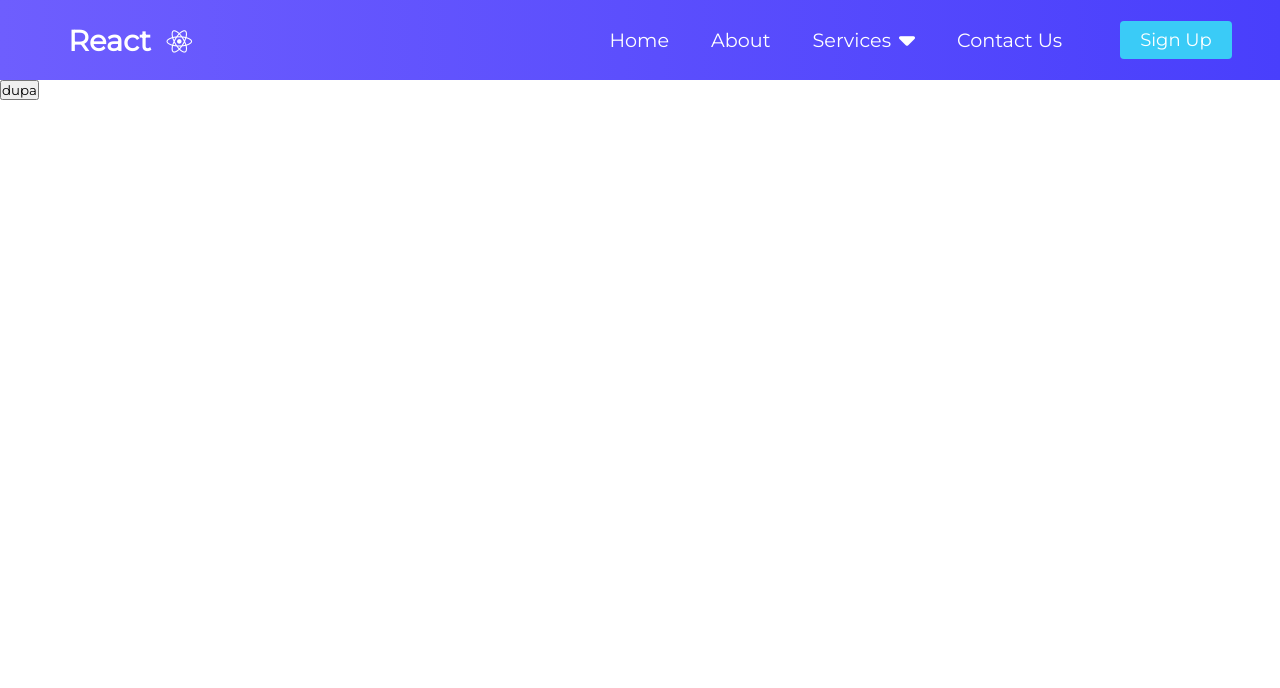
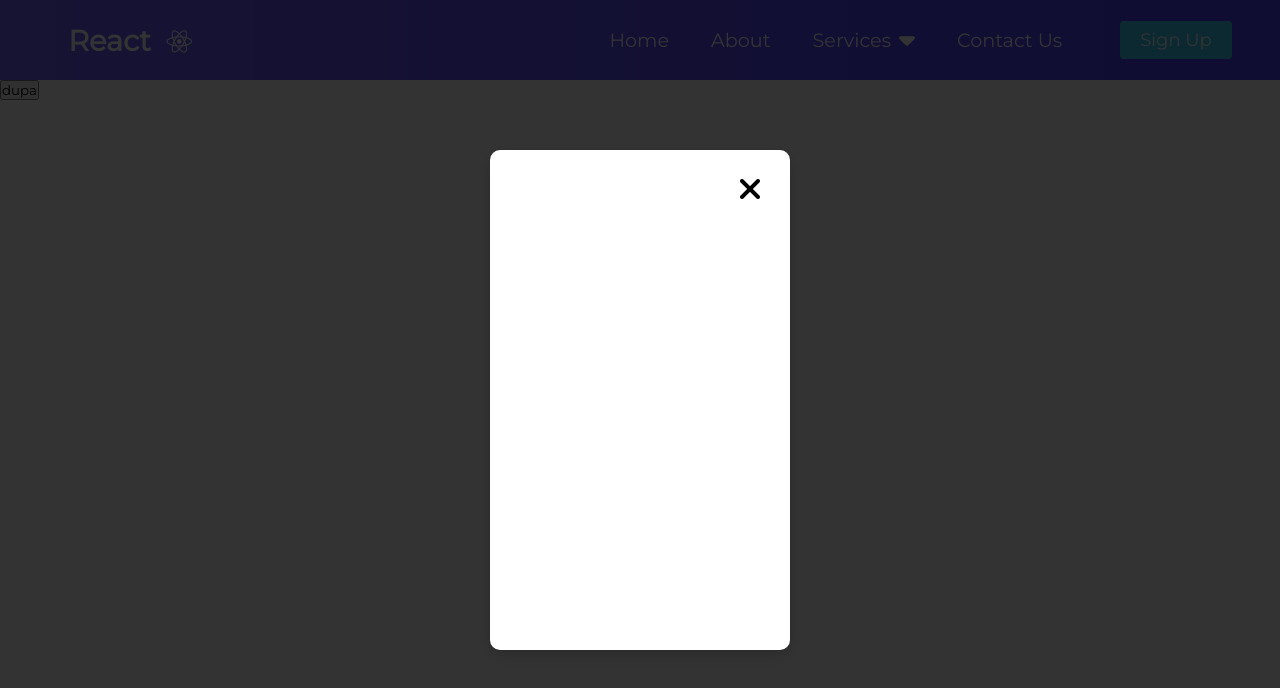
Before and after one commit to warningshoot/portfolio-project, a React (Create React App) app: page / in a window 1280 px wide. Both pictures are taken after a click on the button "Sign Up". Shown: the top 688 px of the page. Built offline with nearby package versions, Linux system fonts and the light colour scheme.

Commit message:
feat: modal

```diff
--- a/package.json
+++ b/package.json
@@ -11,6 +11,7 @@
     "react-dom": "^17.0.1",
     "react-router-dom": "^5.2.0",
     "react-scripts": "4.0.1",
+    "react-spring": "^9.0.0-rc.3",
     "web-vitals": "^0.2.4"
   },
   "scripts": {
--- a/public/index.html
+++ b/public/index.html
@@ -39,6 +39,7 @@
 	<body>
 		<noscript>You need to enable JavaScript to run this app.</noscript>
 		<div id="root"></div>
+		<div id="modal"></div>
 		<!--
       This HTML file is a template.
       If you open it directly in the browser, you will see an empty page.
--- /dev/null
+++ b/src/components/Modal/Modal.js
@@ -0,0 +1,57 @@
+import React, { useRef, useCallback, useEffect } from "react";
+import style from "./Modal.module.scss";
+import { animated, useSpring } from "react-spring";
+import "./Modal.module.scss";
+
+const Modal = ({ showModal, setShowModal }) => {
+	const modalRef = useRef();
+
+	const animation = useSpring({
+		config: {
+			duration: 300,
+		},
+		opacity: showModal ? 1 : 0,
+		transform: showModal ? `translateY(0%)` : `translateY(-100%)`,
+	});
+
+	const closeModal = (e) => {
+		if (modalRef.current === e.target) {
+			setShowModal(false);
+		}
+	};
+
+	const keyPress = useCallback(
+		(e) => {
+			if (e.key === "Escape" && showModal) {
+				setShowModal(false);
+			}
+		},
+		[showModal, setShowModal]
+	);
+
+	useEffect(() => {
+		document.addEventListener("keydown", keyPress);
+		return () => document.removeEventListener("keydown", keyPress);
+	}, [keyPress]);
+
+	return (
+		<>
+			{showModal ? (
+				<div className={style.modal} ref={modalRef} onClick={closeModal}>
+					<animated.div style={animation}>
+						<div className={style.modalWrapper}>
+							<span className={style.closeModalButton}>
+								<i
+									className="fas fa-times"
+									onClick={() => setShowModal(false)}
+								></i>
+							</span>
+						</div>
+					</animated.div>
+				</div>
+			) : null}
+		</>
+	);
+};
+
+export default Modal;
--- /dev/null
+++ b/src/components/Modal/Modal.module.scss
@@ -0,0 +1,35 @@
+.modal {
+	width: 100%;
+	height: 100%;
+	background: rgba(0, 0, 0, 0.8);
+	top: 50%;
+	left: 50%;
+	transform: translate(-50%, -50%);
+	position: fixed;
+	display: flex;
+	justify-content: center;
+	align-items: center;
+}
+
+.modalWrapper {
+	width: 300px;
+	height: 500px;
+	box-shadow: 0 5px 16px rgba(0, 0, 0, 0.2);
+	background: white;
+	display: flex;
+	justify-content: center;
+	align-items: center;
+	position: relative;
+	border-radius: 10px;
+
+	.closeModalButton {
+		cursor: pointer;
+		position: absolute;
+		top: 20px;
+		right: 20px;
+		height: 32px;
+		width: 32px;
+		padding: 0;
+		font-size: 2rem;
+	}
+}
--- a/src/components/Navbar/Navbar.js
+++ b/src/components/Navbar/Navbar.js
@@ -2,11 +2,18 @@ import React, { useState } from "react";
 import { Link } from "react-router-dom";
 import Button from "./Button";
 import Dropdown from "./Dropdown";
+import Modal from "../Modal/Modal";
 import "./Navbar.scss";
 
 const Navbar = (props) => {
 	const [clicked, setClicked] = useState(false);
 	const [dropdown, setDropdown] = useState(false);
+	const [showModal, setShowModal] = useState(false);
+
+	const openModal = () => {
+		setClicked(false);
+		setShowModal((prev) => !prev);
+	};
 
 	const handleClick = () => {
 		setClicked((prev) => !prev);
@@ -64,11 +71,7 @@ const Navbar = (props) => {
 			} else if (item.type === 3) {
 				return (
 					<li key={index}>
-						<Link
-							className={item.cName}
-							to={item.url}
-							onClick={() => setClicked(false)}
-						>
+						<Link className={item.cName} to={item.url} onClick={openModal}>
 							{item.title}
 						</Link>
 					</li>
@@ -91,7 +94,8 @@ const Navbar = (props) => {
 			<ul className={clicked ? "nav-menu active" : "nav-menu"}>
 				{createMenu()}
 			</ul>
-			<Button onClick={onMouseLeave}>Sign Up</Button>
+			<Button onClick={openModal}>Sign Up</Button>
+			<Modal showModal={showModal} setShowModal={setShowModal} />
 		</nav>
 	);
 };
--- a/src/components/Navbar/Navbar.scss
+++ b/src/components/Navbar/Navbar.scss
@@ -15,6 +15,11 @@
 		justify-self: start;
 		margin-left: 20px;
 		cursor: pointer;
+
+		.fa-react {
+			margin-left: 0.5rem;
+			font-size: 1.6rem;
+		}
 	}
 
 	.nav-menu {
@@ -35,6 +40,11 @@
 		display: flex;
 		align-items: center;
 		height: 80px;
+
+		.fa-caret-down {
+			margin-left: 0.5rem;
+			font-size: 1.6rem;
+		}
 	}
 
 	.nav-links:hover {
@@ -49,6 +59,16 @@
 
 	.menu-icon {
 		display: none;
+
+		.fa-times {
+			color: white;
+			font-size: 2rem;
+		}
+
+		.fa-bars {
+			color: white;
+			font-size: 2rem;
+		}
 	}
 
 	@media screen and (max-width: 960px) {
@@ -127,27 +147,8 @@
 			display: none;
 		}
 	}
+}
 
-	/* FONT AWESOME */
+/* FONT AWESOME */
 
-	.fa-react {
-		margin-left: 0.5rem;
-		font-size: 1.6rem;
-	}
-
-	.fa-caret-down {
-		margin-left: 0.5rem;
-		font-size: 1.6rem;
-	}
-
-	.fa-bars {
-		color: white;
-		font-size: 2rem;
-	}
-	.fa-times {
-		color: white;
-		font-size: 2rem;
-	}
-
-	/* FONT AWESOME */
-}
+/* FONT AWESOME */
```
Also changed, not shown: 2 other files (tests, documents, lock files or other folders).
